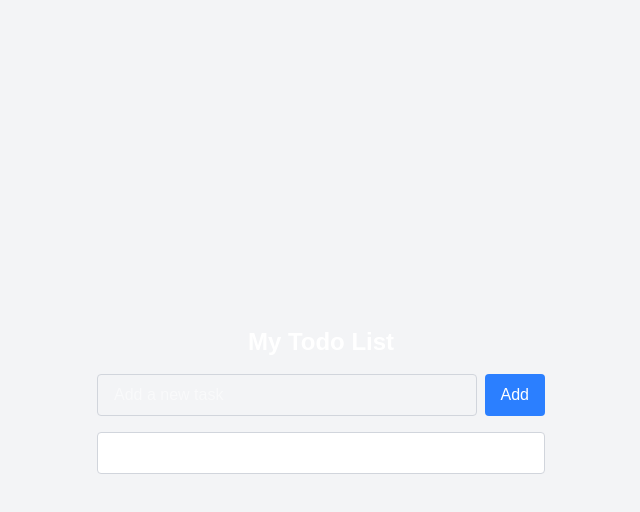
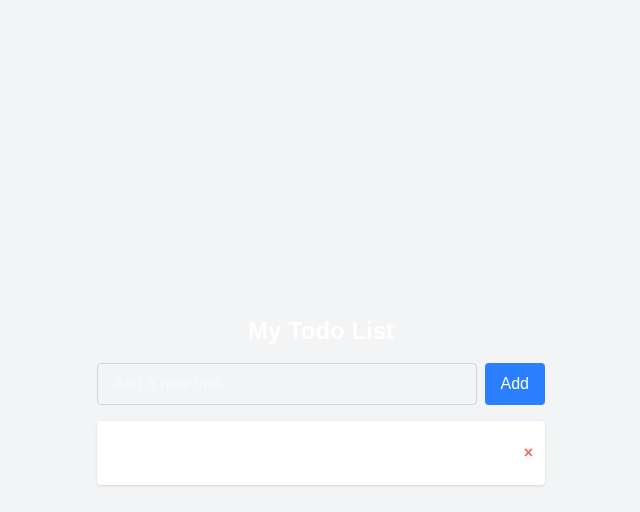
Before and after one commit to ffuad13/frontend-batch4, a Next.js app: page /todo-list in a window 1280 px wide. Both pictures are taken after typing "Sample" into the empty fields and a click on the button "Add". Shown: the top 512 px of the page, without its empty margins (319-959 px from the left). Built offline with nearby package versions, Linux system fonts and the light colour scheme.

Commit message:
add conditional rendering

```diff
--- a/src/app/todo-list/page.jsx
+++ b/src/app/todo-list/page.jsx
@@ -1,8 +1,8 @@
-'use client'
+"use client";
 
-import { useState, useEffect } from 'react'
-import TodoInput from '@/components/todoComponents/TodoInput'
-import TodoList from '@/components/todoComponents/todoList'
+import { useState, useEffect } from "react";
+import TodoInput from "@/components/todoComponents/TodoInput";
+import TodoList from "@/components/todoComponents/todoList";
 
 export default function Home() {
   // const todos = [
@@ -11,41 +11,64 @@
   // 	{id: 3, text: "memasak", done: false},
   // 	{id: 4, text: "memasak", done: false}
   // ]
-  const [todos, setTodos] = useState([])
-  const [input, setInput] = useState("")
+  const [todos, setTodos] = useState([]);
+  const [input, setInput] = useState("");
 
   //sama seperti componentDidMount
   useEffect(() => {
-    console.log("Component is mounted")
-    const savedData = localStorage.getItem("todos")
-    if (savedData) setTodos(JSON.parse(savedData))
-  }, [])
+    console.log("Component is mounted");
+    const savedData = localStorage.getItem("todos");
+    if (savedData) setTodos(JSON.parse(savedData));
+  }, []);
 
   //sama seperti componentDidUpdate
   useEffect(() => {
-    console.log("Todos is updated")
-    localStorage.setItem("todos", JSON.stringify(todos))
-  }, [todos])
+    console.log("Todos is updated");
+    localStorage.setItem("todos", JSON.stringify(todos));
+  }, [todos]);
 
   const addTodo = () => {
-    if (!input.trim()) return
-    setTodos([...todos, { id: Date.now(), text: input, done: false }])
-    setInput("")
-  }
+    if (!input.trim()) return;
+    setTodos([...todos, { id: Date.now(), text: input, done: false }]);
+    setInput("");
+  };
 
   const toggleDone = (id) => {
-    setTodos(todos.map(todo =>
-      todo.id === id ? { ...todo, done: !todo.done } : todo
-    ))
-  }
+    setTodos(todos.map((todo) => (todo.id === id ? { ...todo, done: !todo.done } : todo)));
+  };
+
+  const hasTodos = todos.length > 0;
+
+  const deleteTodo = (id) => {
+    setTodos(todos.filter((todo) => todo.id !== id));
+  };
 
   return (
     <main className="flex min-h-screen flex-col items-center justify-center p-6 bg-gray-100">
       <div className="w-full max-w-md space-y-4">
         <h1 className="text-2xl font-bold text-center">My Todo List</h1>
         <TodoInput input={input} setInput={setInput} addTodo={addTodo} />
-        <TodoList todos={todos} toggleDone={toggleDone} />
+
+        {/* 1. if-else */}
+        {/* {(() => {
+          if (!hasTodos) {
+            return <p className="text-center text-gray-500">Task is empty. Please create a task</p>;
+          } else {
+            return <TodoList todos={todos} toggleDone={toggleDone} deleteTodo={deleteTodo} />;
+          }
+        })()} */}
+
+        {/* 2. Ternary operator */}
+        {/* {hasTodos ? (
+          <TodoList todos={todos} toggleDone={toggleDone} deleteTodo={deleteTodo} />
+        ) : (
+          <p className="text-center text-gray-500">Task is empty. Please create a task</p>
+        )} */}
+
+        {/* 3. Logical AND (&&) */}
+        {hasTodos && <TodoList todos={todos} toggleDone={toggleDone} deleteTodo={deleteTodo} />}
+        {!hasTodos && <p className="text-center text-gray-500">Task is empty. Please create a task</p>}
       </div>
     </main>
-  )
+  );
 }
--- a/src/components/todoComponents/todoItem.jsx
+++ b/src/components/todoComponents/todoItem.jsx
@@ -1,14 +1,27 @@
-export default function TodoItem({ todo, toggleDone }) {
+export default function TodoItem({ todo, toggleDone, deleteTodo }) {
   return (
-    <li
-      onClick={() => toggleDone(todo.id)}
-      className={`px-4 py-2 rounded cursor-pointer ${
-        todo.done
-          ? 'bg-green-400 text-gray-500 line-through'
-          : 'bg-white border border-gray-300 hover:bg-gray-50'
-      }`}
-    >
-      {todo.text}
-    </li>
-  )
+    <div className="flex items-center justify-between bg-white rounded p-3 shadow-sm">
+      <span
+        onClick={() => toggleDone(todo.id)}
+        className={`px-4 py-2 rounded cursor-pointer ${
+          todo.done ? "bg-green-400 text-gray-500 line-through" : "bg-white hover:bg-gray-50"
+        }`}
+      >
+        {todo.text}
+      </span>
+      <button onClick={() => deleteTodo(todo.id)} className="ml-3 text-red-400 hover:text-red-700 font-bold">
+        &times;
+      </button>
+    </div>
+    // <li
+    //   onClick={() => toggleDone(todo.id)}
+    //   className={`px-4 py-2 rounded cursor-pointer ${
+    //     todo.done
+    //       ? 'bg-green-400 text-gray-500 line-through'
+    //       : 'bg-white border border-gray-300 hover:bg-gray-50'
+    //   }`}
+    // >
+    //   {todo.text}
+    // </li>
+  );
 }
--- a/src/components/todoComponents/todoList.jsx
+++ b/src/components/todoComponents/todoList.jsx
@@ -1,10 +1,10 @@
 import TodoItem from '@/components/todoComponents/todoItem'
 
-export default function TodoList({ todos, toggleDone }) {
+export default function TodoList({ todos, toggleDone, deleteTodo }) {
   return (
     <ul className="space-y-2">
       {todos.map((todo) => (
-        <TodoItem key={todo.id} todo={todo} toggleDone={toggleDone} />
+        <TodoItem key={todo.id} todo={todo} toggleDone={toggleDone} deleteTodo={deleteTodo}/>
       ))}
     </ul>
   )
```
